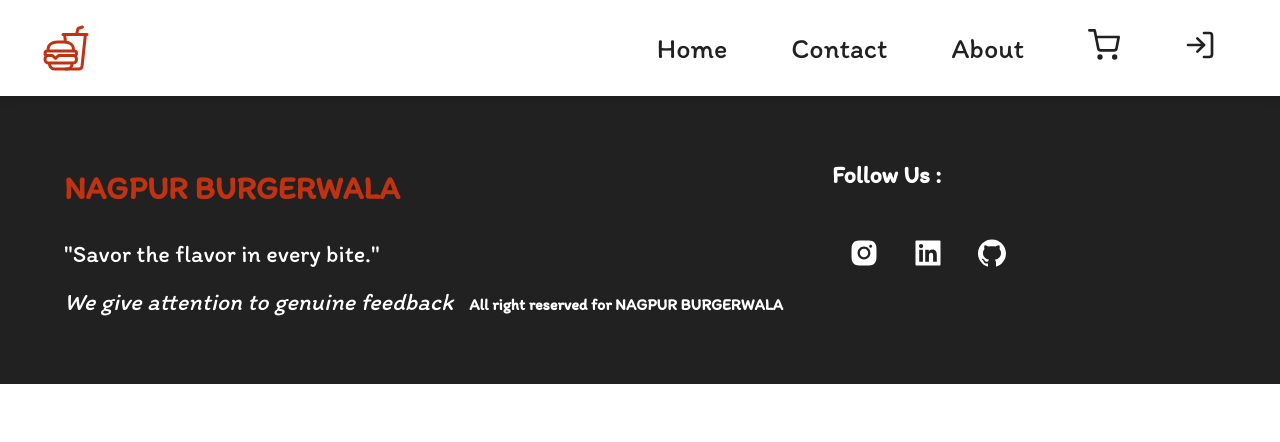
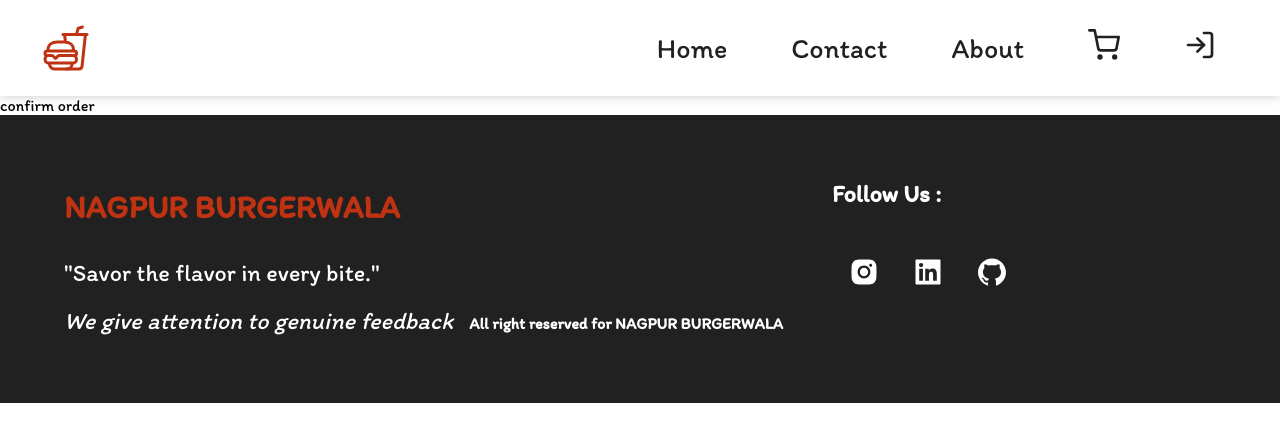
Before and after one commit to Aksh-007/burger-ecommerce, a React (Create React App) app in the folder client/: page /confirmorder in a window 1280 px wide. Shown: the top 442 px of the page. Built offline with nearby package versions, Linux system fonts and the light colour scheme.

Commit message:
added invalid url and confirm order

```diff
--- a/client/src/App.js
+++ b/client/src/App.js
@@ -7,6 +7,8 @@ import Footer from "./components/layout/Footer";
 import Contact from "./components/contact/Contact";
 import Cart from "./components/cart/Cart";
 import Checkout from "./components/cart/Checkout.jsx";
+import ConfirmOrder from "./components/cart/ConfirmOrder.jsx";
+import ErrorHandler from "./components/cart/ErrorHandler.jsx";
 import "../src/style/app.scss"
 import "../src/style/header.scss"
 import "../src/style/home.scss"
@@ -16,6 +18,7 @@ import "../src/style/footer.scss"
 import "../src/style/contact.scss"
 import "../src/style/cart.scss"
 import "../src/style/checkout.scss"
+import "../src/style/confirmOrder.scss"
 
 function App() {
   return (
@@ -28,6 +31,8 @@ function App() {
           <Route path='/about' element={<About/>}/>
           <Route path='/cart' element={<Cart/>}/>
           <Route path='/checkout' element={<Checkout/>}/>
+          <Route path='/confirmorder' element={<ConfirmOrder/>}/>
+          <Route path='*' element={<ErrorHandler/>}/>
         </Routes>
         <Footer/>
      </BrowserRouter>
--- /dev/null
+++ b/client/src/components/cart/ConfirmOrder.jsx
@@ -0,0 +1,11 @@
+import React from 'react'
+
+const ConfirmOrder = () => {
+  return (
+    <div>
+      confirm order
+    </div>
+  )
+}
+
+export default ConfirmOrder
--- /dev/null
+++ b/client/src/components/cart/ErrorHandler.jsx
@@ -0,0 +1,13 @@
+import React from 'react'
+import { Link } from 'react-router-dom'
+
+const ErrorHandler = () => {
+  return (
+    <div>
+      <h1>OOPss No such page exist !!!!</h1>
+      <Link to="/">Home</Link>
+    </div>
+  )
+}
+
+export default ErrorHandler
--- /dev/null
+++ b/client/src/style/confirmOrder.scss
@@ -0,0 +1 @@
+@import 'colors';
```
